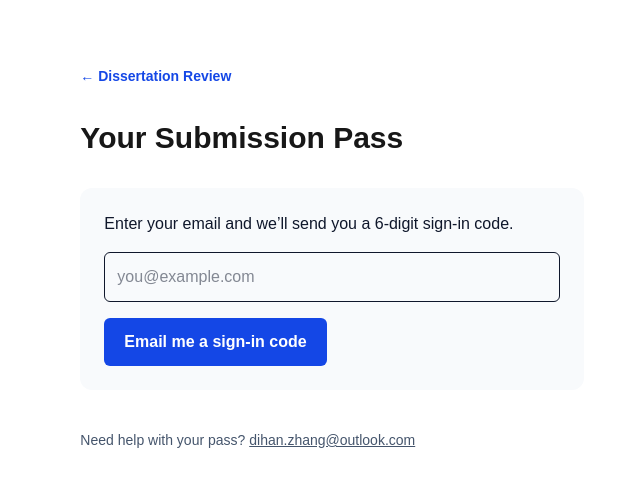
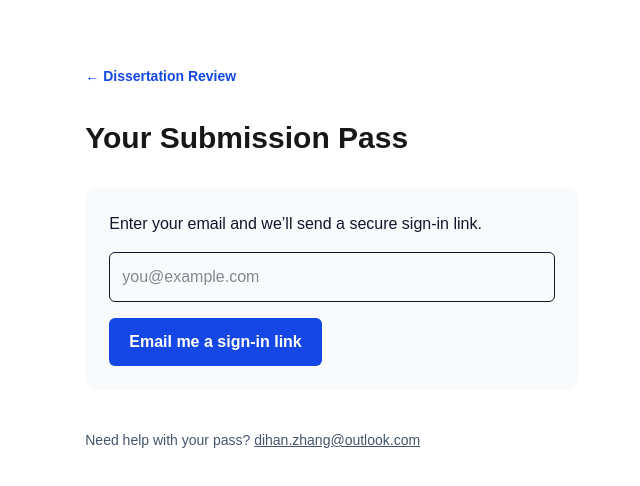
Before and after one commit to Dihanzhang/-dissertation-tool, a Next.js app in the folder frontend/: page /account in a window 1280 px wide. Shown: the top 486 px of the page, without its empty margins (308-948 px from the left). Built offline with nearby package versions, Linux system fonts and the light colour scheme; no server answers.

Commit message:
Revert "fix: sign in with a 6-digit code instead of a magic link"
This reverts commit 0e7a4f99ba4ba3a15f58cbe623eb33e1123b7539.

```diff
--- a/frontend/app/account/page.tsx
+++ b/frontend/app/account/page.tsx
@@ -14,8 +14,6 @@ export default function AccountPage() {
   const [token, setToken] = useState("");
   const [notice, setNotice] = useState("");
   const [sending, setSending] = useState(false);
-  const [codeSent, setCodeSent] = useState(false);
-  const [code, setCode] = useState("");
   const [access, setAccess] = useState<Access | null>(null);
 
   async function loadAccess(activeToken: string) {
@@ -43,50 +41,16 @@ export default function AccountPage() {
     event.preventDefault();
     if (!SUPABASE_URL || !SUPABASE_ANON_KEY) { setNotice("Email sign-in is being configured. Please try again shortly."); return; }
     setSending(true);
-    setNotice("Sending your sign-in code…");
+    setNotice("Sending your secure sign-in link…");
     try {
-      // A code, not a link: email security scanners cannot use up a number.
       const response = await fetch(`${SUPABASE_URL}/auth/v1/otp`, {
         method: "POST",
         headers: { apikey: SUPABASE_ANON_KEY, Authorization: `Bearer ${SUPABASE_ANON_KEY}`, "Content-Type": "application/json" },
-        body: JSON.stringify({ email, create_user: true }),
+        body: JSON.stringify({ email, create_user: true, email_redirect_to: `${window.location.origin}/account` }),
       });
-      if (response.ok) {
-        setCodeSent(true);
-        setNotice("We emailed you a 6-digit code. Enter it below. It expires in 1 hour.");
-      } else {
-        const problem = await response.json().catch(() => ({}));
-        setNotice(problem?.error_code === "over_email_send_rate_limit"
-          ? "Too many sign-in emails have been sent in the last hour. Please wait a few minutes and try again."
-          : "We could not send the code. Please check the address and try again.");
-      }
+      setNotice(response.ok ? "Check your email for your secure sign-in link." : "We could not send the sign-in link. Please try again.");
     } catch {
-      setNotice("We could not send the code. Please check your connection and try again.");
-    } finally {
-      setSending(false);
-    }
-  }
-
-  async function verifyCode(event: FormEvent<HTMLFormElement>) {
-    event.preventDefault();
-    setSending(true);
-    setNotice("Checking your code…");
-    try {
-      const response = await fetch(`${SUPABASE_URL}/auth/v1/verify`, {
-        method: "POST",
-        headers: { apikey: SUPABASE_ANON_KEY, Authorization: `Bearer ${SUPABASE_ANON_KEY}`, "Content-Type": "application/json" },
-        body: JSON.stringify({ email, token: code.trim(), type: "email" }),
-      });
-      if (!response.ok) { setNotice("That code was not correct or has expired. Please check it or request a new one."); return; }
-      const session = await response.json();
-      const accessToken = session.access_token as string;
-      localStorage.setItem("submission-pass-token", accessToken);
-      sessionStorage.setItem("submission-pass-token", accessToken);
-      setToken(accessToken);
-      setNotice("");
-      await loadAccess(accessToken);
-    } catch {
-      setNotice("We could not check your code. Please check your connection and try again.");
+      setNotice("We could not send the sign-in link. Please check your connection and try again.");
     } finally {
       setSending(false);
     }
@@ -106,16 +70,11 @@ export default function AccountPage() {
   return <main className="mx-auto min-h-screen max-w-xl px-6 py-16">
     <Link href="/" className="text-sm font-semibold text-blue-700">← Dissertation Review</Link>
     <h1 className="mt-8 text-3xl font-bold">Your Submission Pass</h1>
-    {!token ? (codeSent ? <form className="mt-8 space-y-4 rounded-xl bg-slate-50 p-6 text-slate-900" onSubmit={verifyCode}>
-      <p>Enter the 6-digit code we emailed to <span className="font-semibold">{email}</span>.</p>
-      <input required inputMode="numeric" autoComplete="one-time-code" pattern="[0-9]*" maxLength={6} value={code} onChange={(event) => setCode(event.target.value.replace(/\D/g, ""))} placeholder="123456" className="w-full rounded-md border p-3 text-center text-2xl tracking-[0.4em]" />
-      <button disabled={sending || code.length < 6} className="button-primary rounded-md px-5 py-3 font-semibold disabled:opacity-60">{sending ? "Checking…" : "Sign in"}</button>
-      <button type="button" onClick={() => { setCodeSent(false); setCode(""); setNotice(""); }} className="block text-sm text-slate-600 underline">Use a different email address</button>
-    </form> : <form className="mt-8 space-y-4 rounded-xl bg-slate-50 p-6 text-slate-900" onSubmit={sendSignIn}>
-      <p>Enter your email and we’ll send you a 6-digit sign-in code.</p>
+    {!token ? <form className="mt-8 space-y-4 rounded-xl bg-slate-50 p-6 text-slate-900" onSubmit={sendSignIn}>
+      <p>Enter your email and we’ll send a secure sign-in link.</p>
       <input required type="email" value={email} onChange={(event) => setEmail(event.target.value)} placeholder="you@example.com" className="w-full rounded-md border p-3" />
-      <button disabled={sending} className="button-primary rounded-md px-5 py-3 font-semibold disabled:opacity-60">{sending ? "Sending…" : "Email me a sign-in code"}</button>
-    </form>) : <section className="mt-8 rounded-xl bg-slate-50 p-6 text-slate-900">
+      <button disabled={sending} className="button-primary rounded-md px-5 py-3 font-semibold disabled:opacity-60">{sending ? "Sending…" : "Email me a sign-in link"}</button>
+    </form> : <section className="mt-8 rounded-xl bg-slate-50 p-6 text-slate-900">
       {access?.can_submit ? <><p className="font-semibold text-emerald-700">Your Submission Pass is active.</p><p className="mt-2 text-slate-600">Expires {new Date(access.expires_at!).toLocaleDateString()}.</p><Link href="/review" className="button-primary mt-5 rounded-md px-5 py-3 font-semibold">Start a review</Link></> : <><p className="font-semibold">No active Submission Pass</p><p className="mt-2 text-slate-600">AU$14.95 for 30 days of unlimited personal rechecks.</p><button onClick={buyPass} className="button-primary mt-5 rounded-md px-5 py-3 font-semibold">Buy Submission Pass</button></>}
     </section>}
     {notice && <p role="status" className="mt-4 text-slate-700">{notice}</p>}
```
Also changed, not shown: 1 other file (tests, documents, lock files or other folders).
